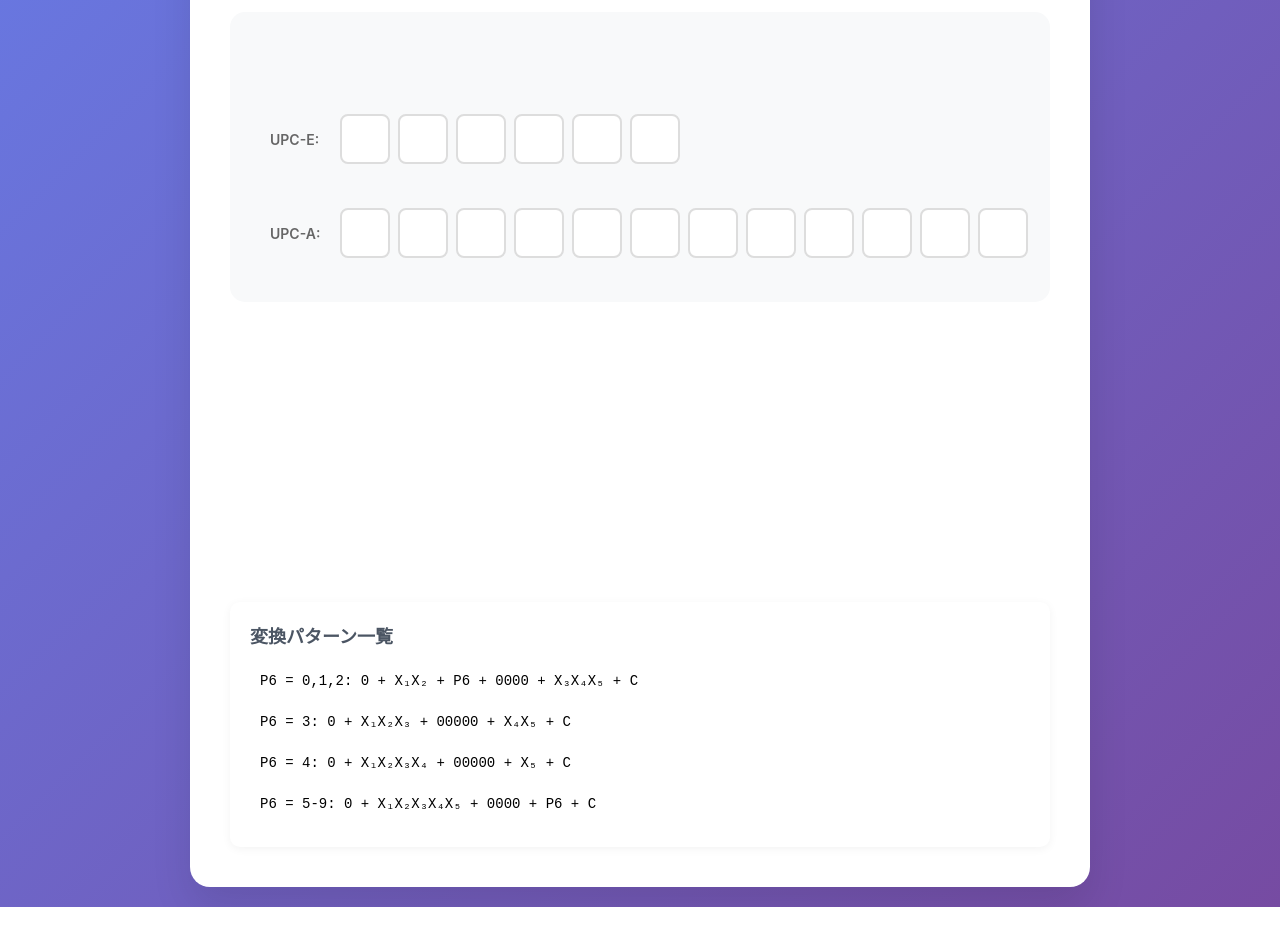
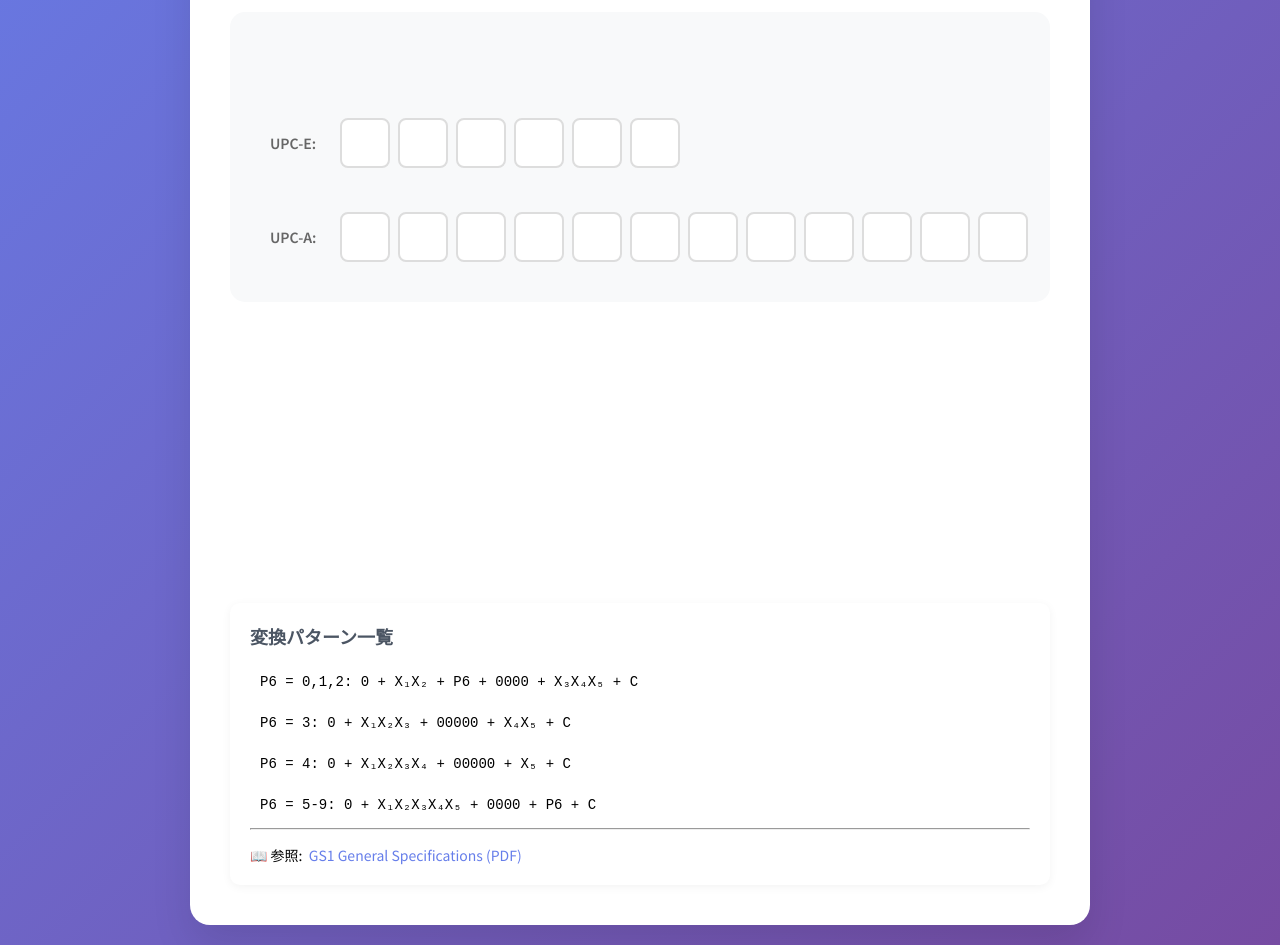
Before and after one commit to llongmane584/upc-e-a-converter, a plain HTML site: page upc_converter_with_barcode.html in a window 1280 px wide. Shown: the part 380-1325 px from the top of the page. Before the commit the page ends 1287 px from the top, so only its background shows below. Drawn offline with Linux system fonts and the light colour scheme.

Commit message:
スタイルとフォントの調整

```diff
--- a/upc_converter_with_barcode.html
+++ b/upc_converter_with_barcode.html
@@ -6,15 +6,21 @@
   <meta name="viewport" content="width=device-width, initial-scale=1.0">
   <title>UPC-E → UPC-A 変換 with バーコード</title>
   <script src="https://cdnjs.cloudflare.com/ajax/libs/jsbarcode/3.11.6/JsBarcode.all.min.js"></script>
+
+  <link rel="preconnect" href="https://fonts.googleapis.com">
+  <link rel="preconnect" href="https://fonts.gstatic.com" crossorigin>
+  <link href="https://fonts.googleapis.com/css2?family=M+PLUS+1p&family=Noto+Sans+JP:wght@100..900&display=swap"
+    rel="stylesheet">
+
   <style>
     * {
       box-sizing: border-box;
       margin: 0;
       padding: 0;
+      font-family: 'Noto Sans JP', sans-serif;
     }
 
     body {
-      font-family: -apple-system, BlinkMacSystemFont, 'Segoe UI', Roboto, sans-serif;
       background: linear-gradient(135deg, #667eea 0%, #764ba2 100%);
       min-height: 100vh;
       display: flex;
@@ -694,6 +700,13 @@
       <div class="pattern-row" id="pattern3">P6 = 3: 0 + X₁X₂X₃ + 00000 + X₄X₅ + C</div>
       <div class="pattern-row" id="pattern4">P6 = 4: 0 + X₁X₂X₃X₄ + 00000 + X₅ + C</div>
       <div class="pattern-row" id="pattern5">P6 = 5-9: 0 + X₁X₂X₃X₄X₅ + 0000 + P6 + C</div>
+      <hr>
+      <div style="margin-top: 15px; text-align: left; font-size: 14px;"><span style="margin-right:0.2rem;">📖 参照:</span>
+        <a href="https://www.gs1jp.org/assets/img/pdf/GS1_General_Specifications.pdf" target="_blank"
+          style="color: #667eea; text-decoration: none; ">
+          GS1 General Specifications (PDF)
+        </a>
+      </div>
     </div>
   </div>
 
```
